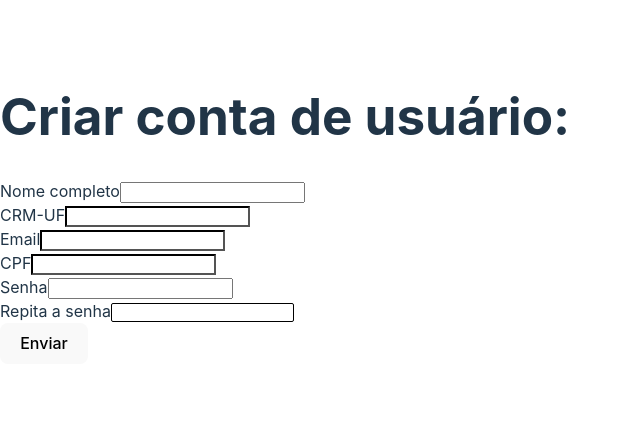
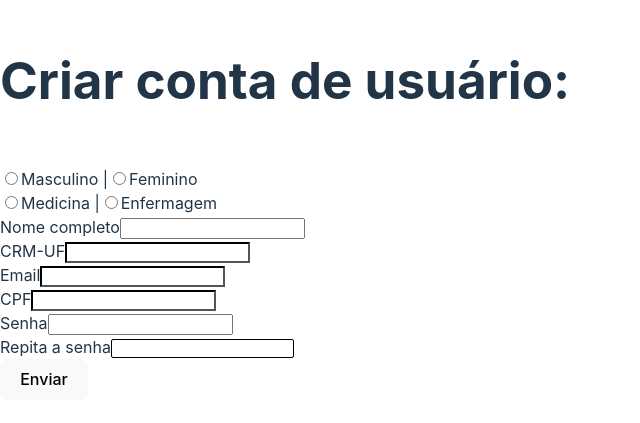
Before and after one commit to Erico94/LABMedical, a React (Vite) app: page /cadastro-de-usuario in a window 1280 px wide. Shown: the part 191-614 px from the top of the page, without its empty margins (0-640 px from the left). Built offline with nearby package versions, Linux system fonts and the light colour scheme.

Commit message:
Inseridos inputs tipo ratio para seleção de sexo e área de atuação

```diff
--- a/db.json
+++ b/db.json
@@ -10,28 +10,6 @@
       "telefone": "48998154276",
       "cep": "",
       "rua": ""
-    },
-    {
-      "nome": "Érico",
-      "email": "erico@gmil.com",
-      "senha": "12345678",
-      "cpf": "09432568475",
-      "id": 2
-    },
-    {
-      "nome": "José",
-      "email": "Jose85@gmail.com",
-      "senha": "12345678",
-      "cpf": "09432568478",
-      "id": 3
-    },
-    {
-      "nome": "Érico Ms",
-      "email": "erico@live.com",
-      "crmUf": "pr-54668",
-      "senha": "01234567",
-      "cpf": "5664215338",
-      "id": 4
     }
   ]
 }
--- a/src/components/Forms/FormularioCadastroUsuario/FormularioCadastroUsuario.jsx
+++ b/src/components/Forms/FormularioCadastroUsuario/FormularioCadastroUsuario.jsx
@@ -4,14 +4,21 @@
 //ao adicinar estilização para as boradas, atentar-se para que tornem iguais apo´s o ref se tornar false
 
 import { useEffect, useRef, useState } from "react";
-import { Post, verificaEmail, verificaCpf, verificaCrmUf } from "../../../service/web";
+import {
+  Post,
+  verificaEmail,
+  verificaCpf,
+  verificaCrmUf,
+} from "../../../service/web";
 
 //talvez incluir telefone e endereço, fazer consulta viacep
 export default function FormularioCadastroUsuario() {
+  const [sexo, setSexo] = useState("");
+  const [area, setArea] = useState("");
   const [email, setEmail] = useState("");
   const [crmUf, setCrmUf] = useState("");
   const [password, setPassword] = useState("");
-  const [nome, setNome] = useState("");
+  const [nome, setName] = useState("");
   const [cpf, setCpf] = useState("");
   const [passwordRepeat, setPasswordRepeat] = useState("");
   const [errorMail, setErrorMail] = useState(false);
@@ -23,9 +30,11 @@ export default function FormularioCadastroUsuario() {
   const passwordRef = useRef(null);
   const cpfRef = useRef(null);
   const [newUser, setNewUser] = useState({
+    sexo: "",
+    area: "",
     nome: "",
     email: "",
-    crmUf:"",
+    crmUf: "",
     senha: "",
     cpf: "",
   });
@@ -56,8 +65,24 @@ export default function FormularioCadastroUsuario() {
     }
   }, [password, passwordRepeat]);
 
-  const handleSetNome = (event) => {
-    setNome(event.target.value);
+  const handleSexoChange = (event) => {
+    setSexo(event.target.value);
+    setNewUser({
+      ...newUser,
+      [event.target.name]: event.target.value,
+    });
+  };
+
+  const handleAreaChange = (event) => {
+    setArea(event.target.value);
+    setNewUser({
+      ...newUser,
+      [event.target.name]: event.target.value,
+    });
+  };
+
+  const handleNameChange = (event) => {
+    setName(event.target.value);
     setNewUser({
       ...newUser,
       [event.target.name]: event.target.value,
@@ -109,7 +134,6 @@ export default function FormularioCadastroUsuario() {
       console.log("Usuário nao pode ser cadastrado");
       return;
     }
-
     const responseCrmUf = await verificaCrmUf(crmUf);
     if (responseCrmUf) {
       crmUfRef.current.style.borderColor = "red";
@@ -117,7 +141,6 @@ export default function FormularioCadastroUsuario() {
       console.log("Usuário nao pode ser cadastrado");
       return;
     }
-
     const responseCpf = await verificaCpf(cpf);
     if (responseCpf) {
       cpfRef.current.style.borderColor = "red";
@@ -125,7 +148,6 @@ export default function FormularioCadastroUsuario() {
       console.log("Usuário nao pode ser cadastrado");
       return;
     }
-
     async function PostUser() {
       await Post(newUser).then((e) =>
         console.log(`Usuário cadastrado com sucesso.`)
@@ -139,13 +161,62 @@ export default function FormularioCadastroUsuario() {
     <>
       <h1>Criar conta de usuário:</h1>
       <form onSubmit={handleSubmit}>
+
+        <br />
+        <label for="masculino" required>
+          <input
+            type="radio"
+            id="masculino"
+            name="sexo"
+            value="masculino"
+            onChange={handleSexoChange}
+          />
+          Masculino |
+        </label>
+
+        <label for="feminino" required>
+          <input
+            type="radio"
+            id="feminino"
+            name="sexo"
+            value="feminino"
+            onChange={handleSexoChange}
+          />
+          Feminino
+        </label>
+
+        <br />
+
+        <label for="medicina">
+          <input
+            type="radio"
+            id="medicina"
+            name="area"
+            value="medicina"
+            onChange={handleAreaChange}
+          />
+          Medicina |
+        </label>
+
+        <label for="medicina">
+          <input
+            type="radio"
+            id="enfermagem"
+            name="area"
+            value="enfermagem"
+            onChange={handleAreaChange}
+          />
+          Enfermagem{" "}
+        </label>
+
+        <br />
         <label htmlFor="nome">Nome completo</label>
         <input
           required
           type="text"
           name="nome"
           value={nome}
-          onChange={handleSetNome}
+          onChange={handleNameChange}
           id="nome"
         />
         <br />
@@ -164,7 +235,6 @@ export default function FormularioCadastroUsuario() {
         />
         {errorCrmUf && <span>Crm já cadastrado.</span>}
         <br />
-
 
         <label htmlFor="email">Email</label>
         <input
```
